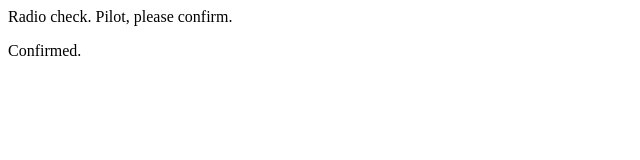
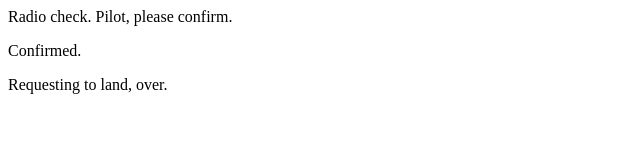
Before and after one commit to madelyniris/studio-7.1, a plain HTML site: page index.html in a window 1280 px wide. Shown: the whole page, without its empty margins (0-640 px from the left). Drawn offline with Linux system fonts and the light colour scheme.

Commit message:
added third line

```diff
--- a/index.html
+++ b/index.html
@@ -2,5 +2,6 @@
 <body>
    <p>Radio check. Pilot, please confirm.</p>
    <p>Confirmed.</p>
+   <p>Requesting to land, over.</p>
 </body>
 </html>
```
